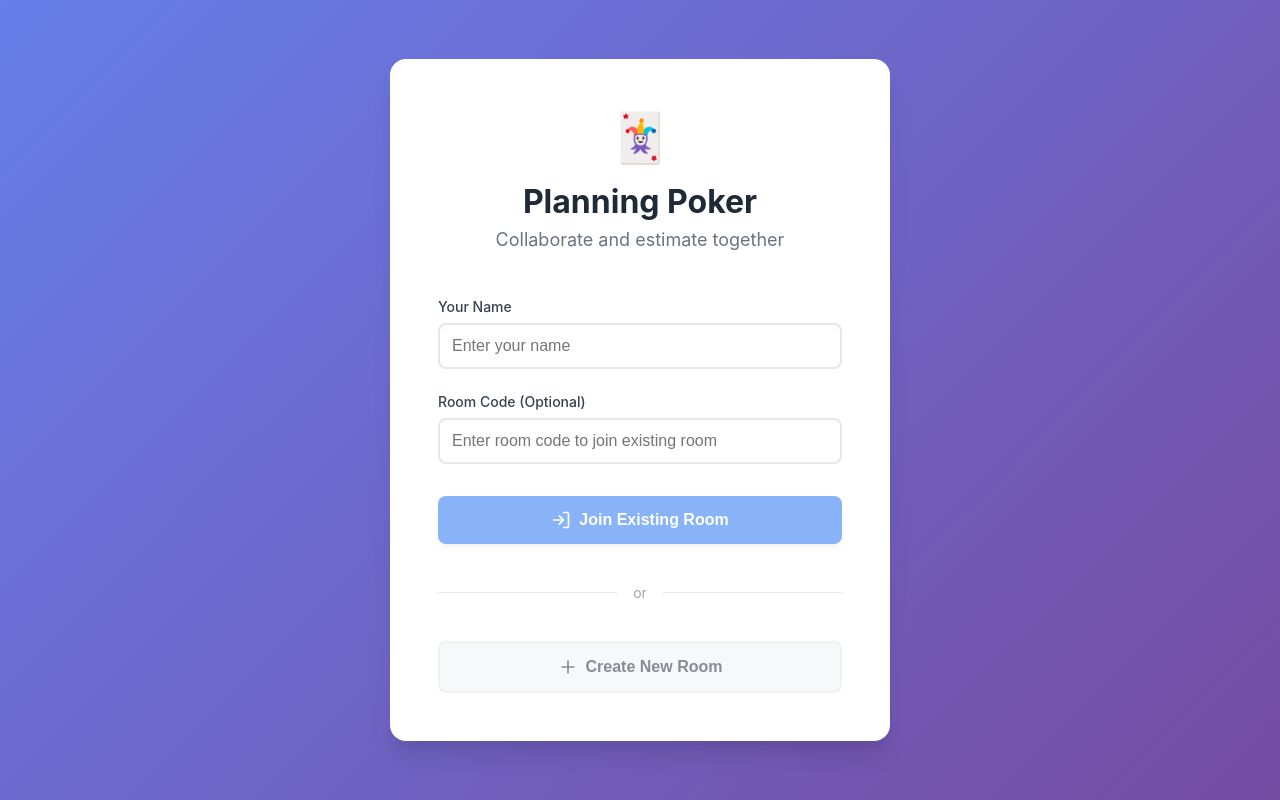
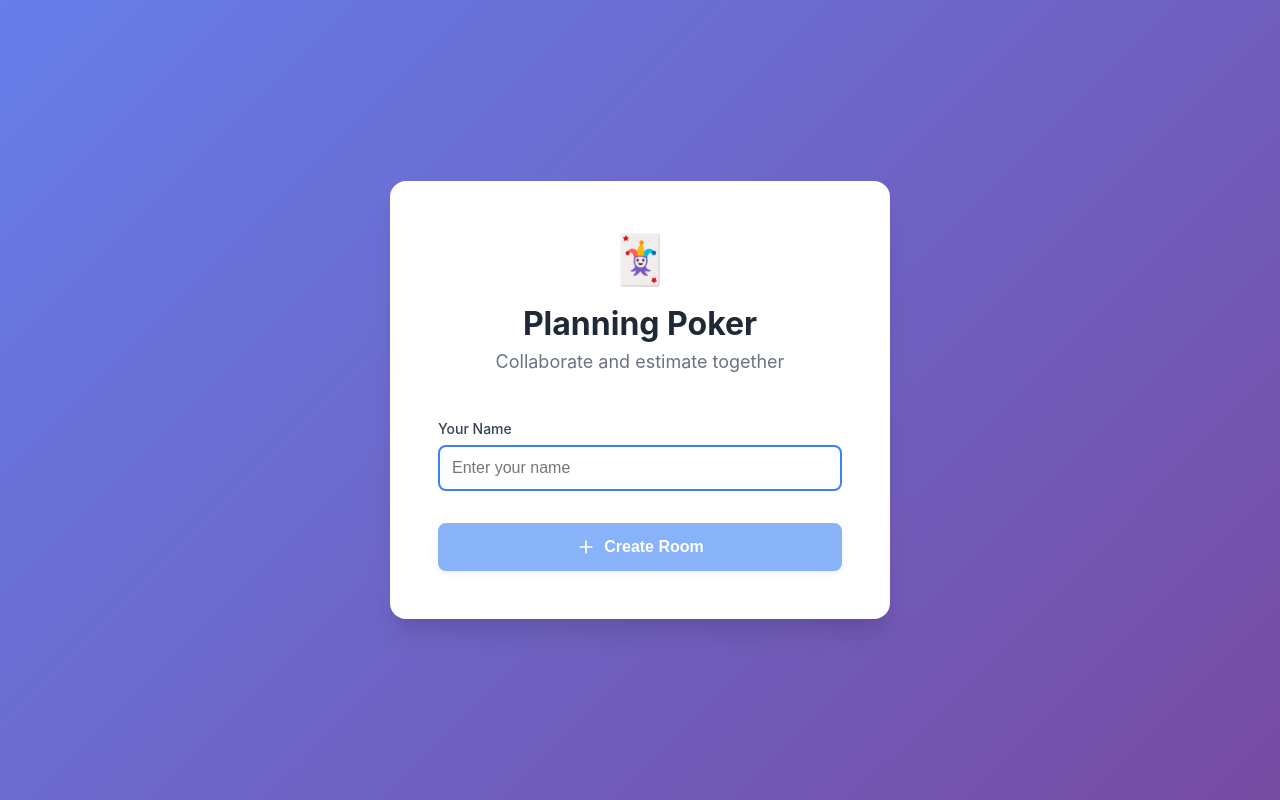
Before and after one commit to bruno303/planning-poker, a Next.js app in the folder planning-poker/frontend/planning-poker-front/: page /join in a window 1280 px wide. Built offline with nearby package versions, Linux system fonts and the light colour scheme.

Commit message:
Feat/improve frontend join (#53)
* feat: Improve UI when joining a room

* remove unused room code field

* change header colors

```diff
--- a/planning-poker/frontend/planning-poker-front/src/app/join/page.styles.tsx
+++ b/planning-poker/frontend/planning-poker-front/src/app/join/page.styles.tsx
@@ -57,9 +57,6 @@ export const styles = {
     transition: 'border-color 0.2s',
     boxSizing: 'border-box' as const
   },
-  inputFocus: {
-    borderColor: '#3b82f6'
-  },
   error: {
     backgroundColor: '#fef2f2',
     color: '#dc2626',
@@ -93,56 +90,8 @@ export const styles = {
     color: 'white',
     boxShadow: '0 4px 6px -1px rgba(0, 0, 0, 0.1)'
   },
-  secondaryButton: {
-    backgroundColor: '#f3f4f6',
-    color: '#374151',
-    border: '2px solid #e5e7eb'
-  },
   buttonDisabled: {
     opacity: 0.6,
     cursor: 'not-allowed'
   },
-  divider: {
-    display: 'flex',
-    alignItems: 'center',
-    margin: '1.5rem 0',
-    color: '#9ca3af'
-  },
-  dividerLine: {
-    flex: 1,
-    height: '1px',
-    backgroundColor: '#e5e7eb'
-  },
-  dividerText: {
-    padding: '0 1rem',
-    fontSize: '0.875rem'
-  },
-  placeholder: {
-    minHeight: '80vh',
-    display: 'flex',
-    alignItems: 'center',
-    justifyContent: 'center',
-    backgroundColor: '#f9fafb'
-  },
-  placeholderContent: {
-    textAlign: 'center' as const,
-    maxWidth: '600px',
-    padding: '2rem'
-  },
-  placeholderTitle: {
-    fontSize: '2rem',
-    fontWeight: 'bold',
-    color: '#1f2937',
-    marginBottom: '1rem'
-  },
-  placeholderText: {
-    fontSize: '1.125rem',
-    color: '#4b5563',
-    marginBottom: '1rem'
-  },
-  placeholderSubtext: {
-    color: '#6b7280',
-    fontSize: '1rem',
-    fontStyle: 'italic'
-  }
 };
--- a/planning-poker/frontend/planning-poker-front/src/app/join/page.tsx
+++ b/planning-poker/frontend/planning-poker-front/src/app/join/page.tsx
@@ -13,12 +13,16 @@ export default function PlanningPokerHome({ params }: { params: Promise<{ roomId
   const [isJoining, setIsJoining] = useState(false);
   const [error, setError] = useState('');
   const myParams = React.use(params);
+  const nameInputRef = React.useRef<HTMLInputElement | null>(null);
+  const hasRoomParam = Boolean(myParams?.roomId);
 
   useEffect(() => {
     if (myParams.roomId) {
       setRoomCode(myParams.roomId);
     }
   }, []);
+
+  useEffect(() => { nameInputRef.current?.focus(); }, []);
 
   // Mock API call to create a new room
   const createRoom = async (userName: string) => {
@@ -133,6 +137,7 @@ export default function PlanningPokerHome({ params }: { params: Promise<{ roomId
           <div style={styles.inputGroup}>
             <label style={styles.label}>Your Name</label>
             <input
+              ref={nameInputRef}
               type="text"
               value={userName}
               onChange={(e) => setUserName(e.target.value)}
@@ -144,19 +149,7 @@ export default function PlanningPokerHome({ params }: { params: Promise<{ roomId
             />
           </div>
 
-          <div style={styles.inputGroup}>
-            <label style={styles.label}>Room Code (Optional)</label>
-            <input
-              type="text"
-              value={roomCode}
-              onChange={(e) => setRoomCode(e.target.value)}
-              placeholder="Enter room code to join existing room"
-              style={styles.input}
-              onFocus={(e) => e.target.style.borderColor = '#3b82f6'}
-              onBlur={(e) => e.target.style.borderColor = '#e5e7eb'}
-              onKeyDown={async (e) => await handleEnterPressed(e)}
-            />
-          </div>
+          {/* Room code is provided by route param; no input shown here */}
         </div>
 
         {/* Error Message */}
@@ -168,7 +161,7 @@ export default function PlanningPokerHome({ params }: { params: Promise<{ roomId
 
         {/* Buttons */}
         <div style={styles.buttonsContainer}>
-          {/* Join Room Button */}
+          {hasRoomParam ? (
             <button
               onClick={handleJoinRoom}
               disabled={isJoining || isCreating || !userName.trim() || !roomCode.trim()}
@@ -176,16 +169,6 @@ export default function PlanningPokerHome({ params }: { params: Promise<{ roomId
                 ...styles.button,
                 ...styles.primaryButton,
                 ...(isJoining || isCreating || !userName.trim() || !roomCode.trim() ? styles.buttonDisabled : {})
-            }}
-            onMouseEnter={(e) => {
-              if (!isJoining && !isCreating && userName.trim() && roomCode.trim()) {
-                (e.target as HTMLElement).style.backgroundColor = '#2563eb';
-              }
-            }}
-            onMouseLeave={(e) => {
-              if (!isJoining && !isCreating) {
-                (e.target as HTMLElement).style.backgroundColor = '#3b82f6';
-              }
               }}
             >
               {isJoining ? (
@@ -196,36 +179,18 @@ export default function PlanningPokerHome({ params }: { params: Promise<{ roomId
               ) : (
                 <>
                   <LogIn size={20} />
-                Join Existing Room
+                  Join Room
                 </>
               )}
             </button>
-
-          {/* Divider */}
-          <div style={styles.divider}>
-            <div style={styles.dividerLine}></div>
-            <span style={styles.dividerText}>or</span>
-            <div style={styles.dividerLine}></div>
-          </div>
-
-          {/* Create Room Button */}
+          ) : (
             <button
               onClick={handleCreateRoom}
               disabled={isCreating || isJoining || !userName.trim()}
               style={{
                 ...styles.button,
-              ...styles.secondaryButton,
+                ...styles.primaryButton,
                 ...(isCreating || isJoining || !userName.trim() ? styles.buttonDisabled : {})
-            }}
-            onMouseEnter={(e) => {
-              if (!isCreating && !isJoining && userName.trim()) {
-                (e.target as HTMLElement).style.backgroundColor = '#e5e7eb';
-              }
-            }}
-            onMouseLeave={(e) => {
-              if (!isCreating && !isJoining) {
-                (e.target as HTMLElement).style.backgroundColor = '#f3f4f6';
-              }
               }}
             >
               {isCreating ? (
@@ -236,10 +201,11 @@ export default function PlanningPokerHome({ params }: { params: Promise<{ roomId
               ) : (
                 <>
                   <Plus size={20} />
-                Create New Room
+                  Create Room
                 </>
               )}
             </button>
+          )}
         </div>
 
         <style>
--- a/planning-poker/frontend/planning-poker-front/src/app/room/[roomId]/page.header.tsx
+++ b/planning-poker/frontend/planning-poker-front/src/app/room/[roomId]/page.header.tsx
@@ -20,11 +20,11 @@ export default function Header({ handleBackToHome, generateShareableLink, childr
               cursor: 'pointer',
             }}
             onMouseEnter={e => {
-              (e.target as HTMLElement).style.backgroundColor = '#e0e7ff';
+              (e.target as HTMLElement).style.backgroundColor = '#f3f4f6';
               (e.target as HTMLElement).style.cursor = 'pointer';
             }}
             onMouseLeave={e => {
-              (e.target as HTMLElement).style.backgroundColor = '#f3f4f6';
+              (e.target as HTMLElement).style.backgroundColor = '#e0e7ff';
             }}
             title="Click to copy shareable link"
             onClick={async () => {
--- a/planning-poker/frontend/planning-poker-front/src/app/room/[roomId]/page.tsx
+++ b/planning-poker/frontend/planning-poker-front/src/app/room/[roomId]/page.tsx
@@ -42,7 +42,7 @@ export default function PlanningPoker() {
   useEffect(() => {
     const storedUserName = sessionStorage.getItem('userName');
     if (!storedUserName) {
-      router.push('/join');
+      router.push(`/join/${roomId}`);
       return;
     }
     setUserName(storedUserName);
@@ -175,7 +175,7 @@ export default function PlanningPoker() {
 
     <Header
       handleBackToHome={handleBackToHome}
-      generateShareableLink={() => `${window.location.origin}/join/${roomId}`}
+      generateShareableLink={() => `${window.location.origin}/room/${roomId}`}
     >
       <div style={styles.container}>
         <div style={styles.maxWidth}>
```
Also changed, not shown: planning-poker/frontend/planning-poker-front/src/app/room/[roomId]/page.styles.ts (+4 -4 lines). Lines whose indentation alone changed are shown as unchanged.
